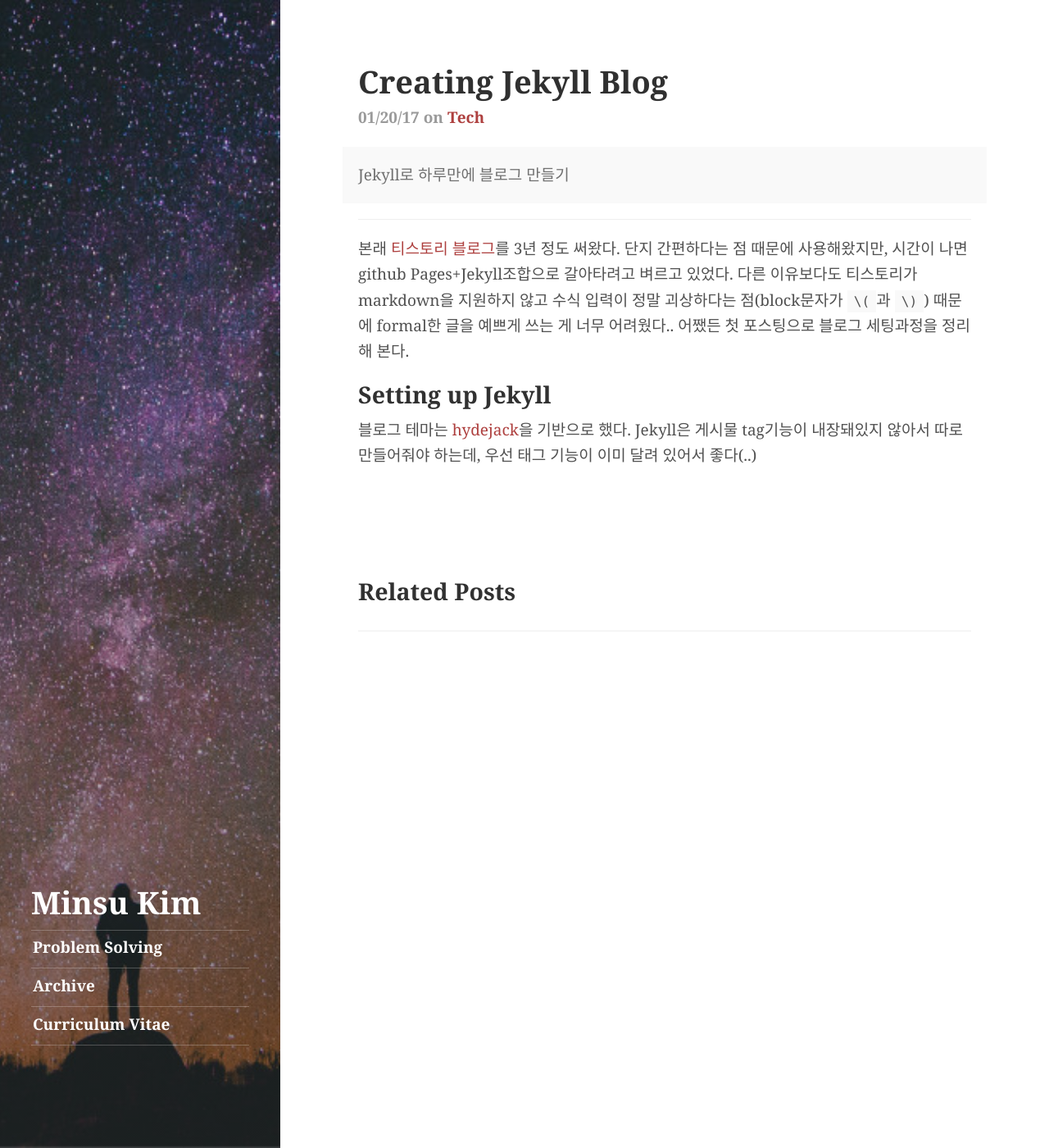
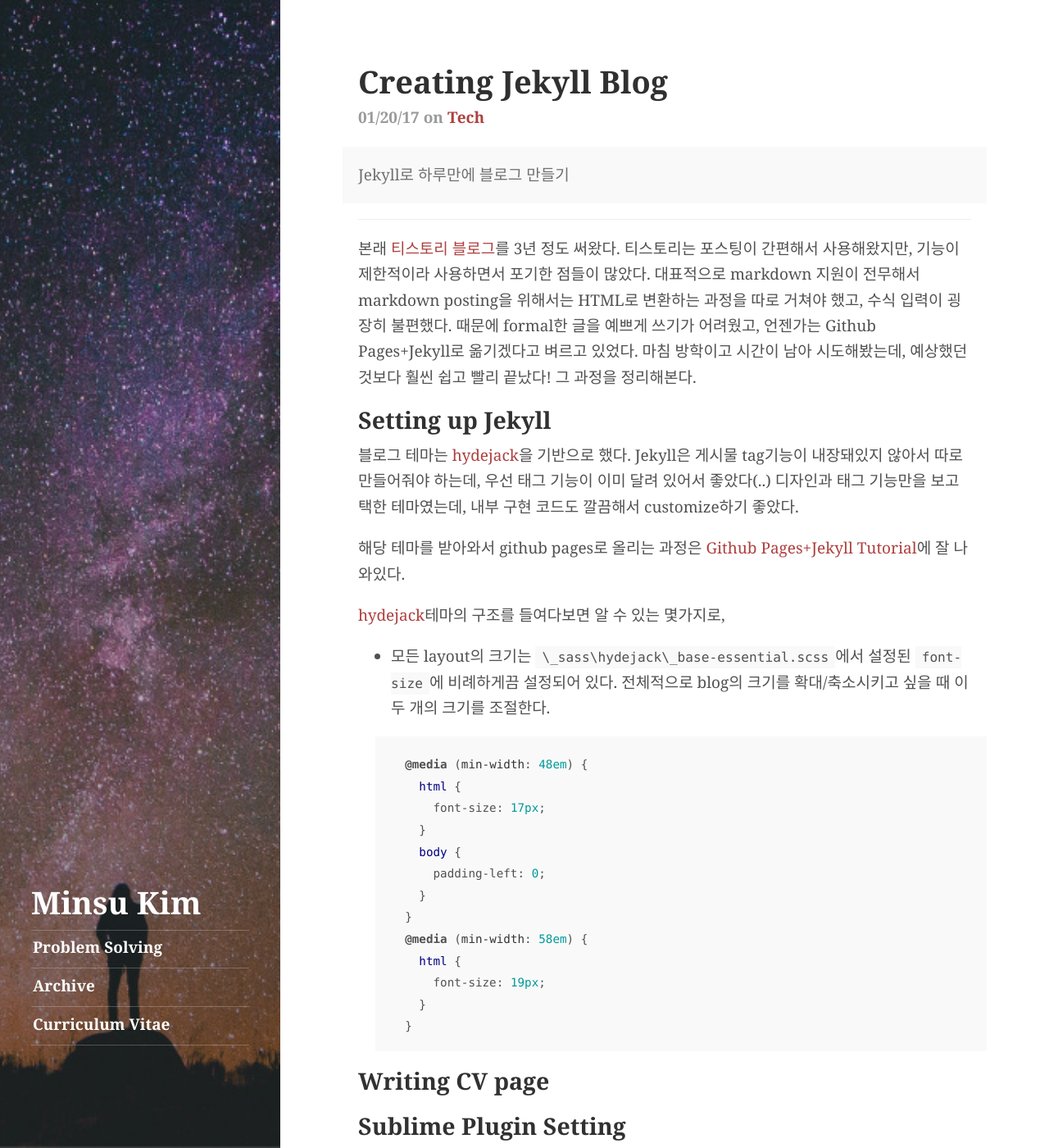
Before and after one commit to minsuu/minsuu.github.io, a Jekyll site: the page built from _posts/2017-01-20-creating-jekyll-blog.markdown, in a window 1280 px wide and 1400 px high. Shown: the whole window at 82% size. Built offline with Jekyll 4.4.1, drawn with Linux system fonts in a browser that asks for light colours; some web fonts are replaced.

Commit message:
blog update : 2017-01-20-creating-jekyll-blog.markdown

```diff
--- a/_posts/2017-01-20-creating-jekyll-blog.markdown
+++ b/_posts/2017-01-20-creating-jekyll-blog.markdown
@@ -6,8 +6,36 @@
 tag: [tech]
 ---
 
-본래 [티스토리 블로그](http://1dayleft.tistory.com/)를 3년 정도 써왔다. 단지 간편하다는 점 때문에 사용해왔지만, 시간이 나면 github Pages+Jekyll조합으로 갈아타려고 벼르고 있었다. 다른 이유보다도 티스토리가 markdown을 지원하지 않고 수식 입력이 정말 괴상하다는 점(block문자가 `\(`과 `\)`) 때문에 formal한 글을 예쁘게 쓰는 게 너무 어려웠다.. 어쨌든 첫 포스팅으로 블로그 세팅과정을 정리해 본다.
+본래 [티스토리 블로그](http://1dayleft.tistory.com/)를 3년 정도 써왔다. 티스토리는 포스팅이 간편해서 사용해왔지만, 기능이 제한적이라 사용하면서 포기한 점들이 많았다. 대표적으로 markdown 지원이 전무해서 markdown posting을 위해서는 HTML로 변환하는 과정을 따로 거쳐야 했고, 수식 입력이 굉장히 불편했다. 때문에 formal한 글을 예쁘게 쓰기가 어려웠고, 언젠가는 Github Pages+Jekyll로 옮기겠다고 벼르고 있었다. 마침 방학이고 시간이 남아 시도해봤는데, 예상했던 것보다 훨씬 쉽고 빨리 끝났다! 그 과정을 정리해본다.
 
 ## Setting up Jekyll
 
-블로그 테마는 [hydejack](https://github.com/qwtel/hydejack)을 기반으로 했다. Jekyll은 게시물 tag기능이 내장돼있지 않아서 따로 만들어줘야 하는데, 우선 태그 기능이 이미 달려 있어서 좋다(..)
+블로그 테마는 [hydejack](https://github.com/qwtel/hydejack)을 기반으로 했다. Jekyll은 게시물 tag기능이 내장돼있지 않아서 따로 만들어줘야 하는데, 우선 태그 기능이 이미 달려 있어서 좋았다(..) 디자인과 태그 기능만을 보고 택한 테마였는데, 내부 구현 코드도 깔끔해서 customize하기 좋았다.
+
+해당 테마를 받아와서 github pages로 올리는 과정은 [Github Pages+Jekyll Tutorial](https://help.github.com/articles/using-jekyll-as-a-static-site-generator-with-github-pages/)에 잘 나와있다.
+
+[hydejack](https://github.com/qwtel/hydejack)테마의 구조를 들여다보면 알 수 있는 몇가지로,
+
+* 모든 layout의 크기는 `\_sass\hydejack\_base-essential.scss`에서 설정된 `font-size`에 비례하게끔 설정되어 있다. 전체적으로 blog의 크기를 확대/축소시키고 싶을 때 이 두 개의 크기를 조절한다.
+
+    ~~~css
+    @media (min-width: 48em) {
+      html {
+        font-size: 17px;
+      }
+      body {
+        padding-left: 0;
+      }
+    }
+    @media (min-width: 58em) {
+      html {
+        font-size: 19px;
+      }
+    }
+    ~~~
+
+## Writing CV page
+
+
+
+## Sublime Plugin Setting
```
